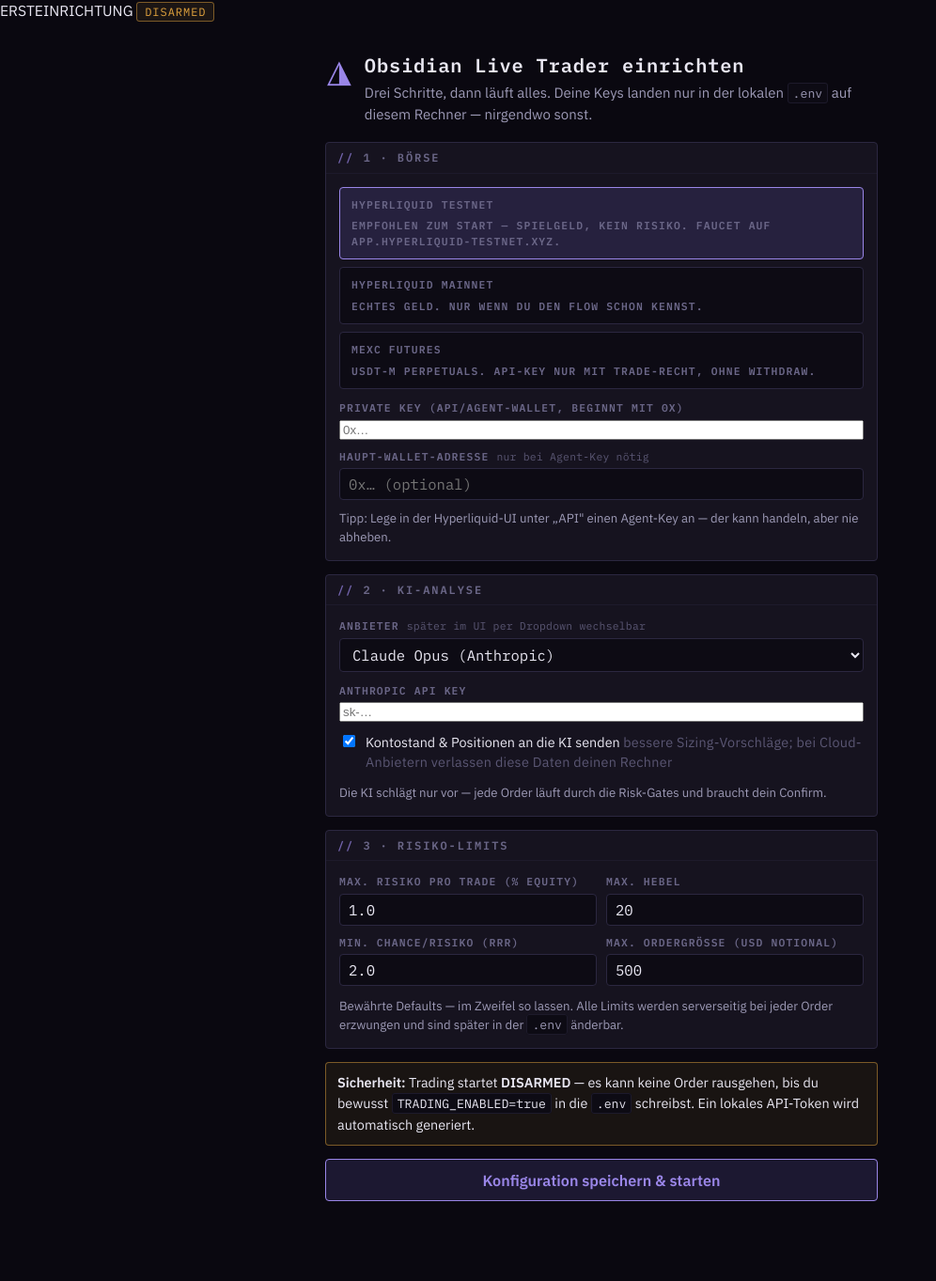
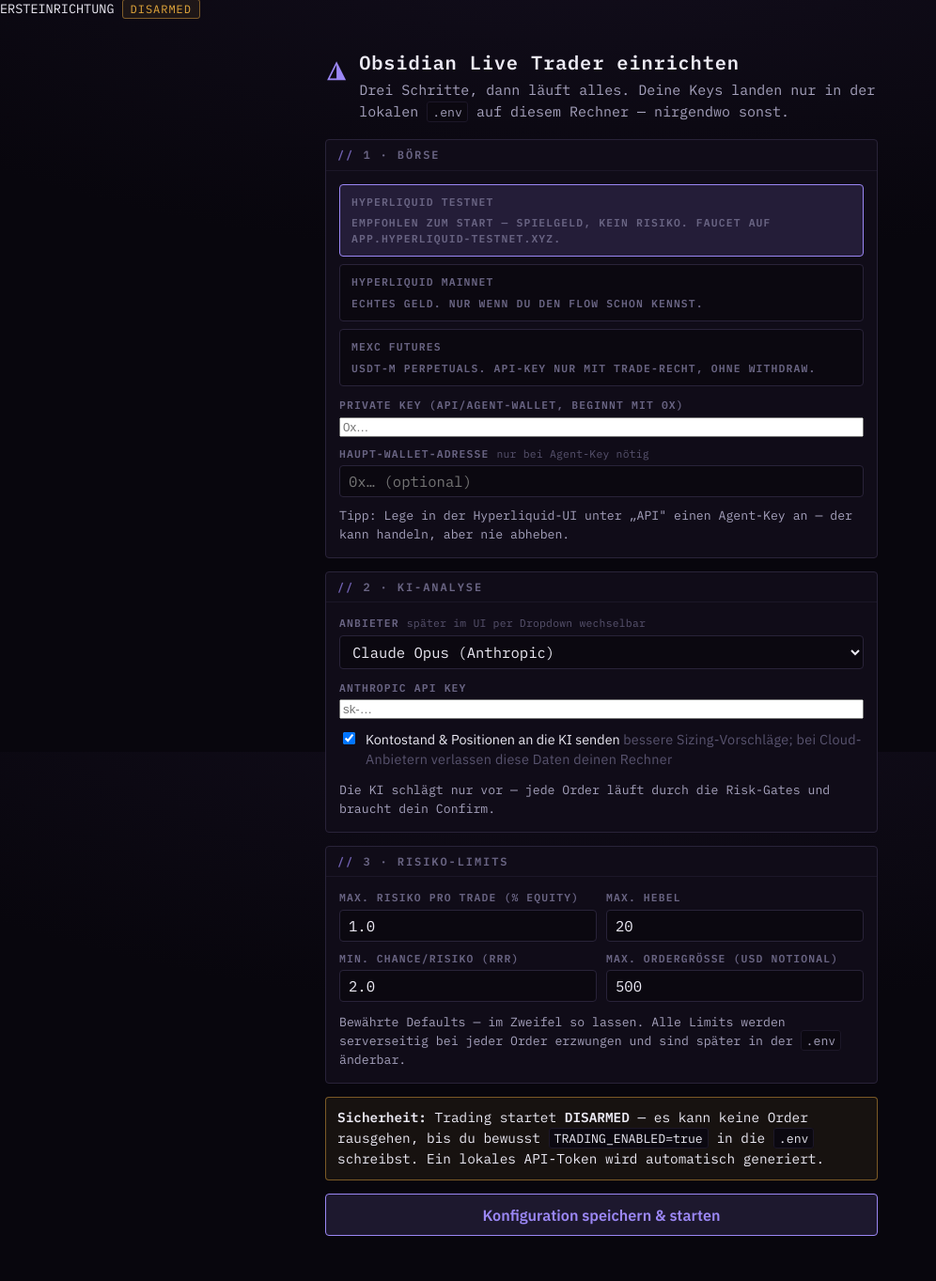
Before and after one commit to Chap0815/ObsidianLiveTrader, a FastAPI app: page /setup in a window 1280 px wide; the page is wider, and only the part inside the window is pictured. Shown: that part at 94% size, without its empty margins (0-996 px from the left). Before the commit the page ends 1278 px from the top of that part, so only its background shows below. Run offline with FastAPI, Linux system fonts and the light colour scheme.

Commit message:
design(ui): obsidian remake — token system, mono type, sans analyst voice
Re-authors the design system on the existing token layer: refined obsidian
palette (deeper elevation, reserved semantic colour), all-mono instrument type
(numbers ARE the typography), with the KI-Analyse prose held in humanist sans
as the one non-mono voice. Foundation for the instrument-rail signature.

```diff
--- a/app/static/app.css
+++ b/app/static/app.css
@@ -6,33 +6,35 @@
    ============================================================ */
 
 :root {
-  /* Obsidian — logo-true: deep purple-black volcanic glass, indigo-violet
-     signature accent (the arrowhead). Green/red stay semantic for P&L. */
-  --bg: #0a0810;
-  --bg-panel: #16131f;
-  --bg-elevated: #201c2b;
-  --bg-inset: #0d0b14;
-  --border: #2b2740;
-  --hairline: #1d1a2b;
-  --text: #e9e7f2;
-  --muted: #9d9ab6;
-  --faint: #6b6788;
-
-  --accent: #9a86e8;          /* indigo-violet signature (arrowhead) */
-  --accent-dim: rgba(122, 108, 224, 0.16);
-  --violet: #b07ae0;          /* secondary neon, sparing */
-
-  --long: #4fbe8e;
-  --long-dim: rgba(79, 190, 142, 0.14);
-  --short: #e35349;
-  --short-dim: rgba(227, 83, 73, 0.14);
+  /* Obsidian Remake — refined volcanic glass. Monochrome base; colour = meaning.
+     Deeper elevation steps, indigo-violet arrowhead as the ONLY interactive
+     accent, green/red/amber reserved strictly for P&L / direction / warning. */
+  --bg: #08060d;              /* void — page ground */
+  --bg-panel: #100c18;        /* panels */
+  --bg-elevated: #191320;     /* inputs / raised */
+  --bg-inset: #0b0810;        /* wells / chart / segments */
+  --border: #292339;          /* panel edges */
+  --hairline: #1c1728;        /* subtle dividers */
+  --text: #eceaf4;
+  --muted: #a5a1bc;
+  --faint: #6a6584;
+
+  --accent: #9b87f5;          /* indigo-violet signature (arrowhead) */
+  --accent-dim: rgba(155, 135, 245, 0.14);
+  --accent-line: rgba(155, 135, 245, 0.42);
+  --violet: #b79cff;          /* secondary neon, sparing */
+
+  --long: #46c08a;
+  --long-dim: rgba(70, 192, 138, 0.13);
+  --short: #e6584e;
+  --short-dim: rgba(230, 88, 78, 0.13);
 
   /* legacy aliases still referenced from JS-injected inline styles */
-  --green: #4fbe8e;
-  --red: #e35349;
-
-  --live: #c0392b;            /* armed banner */
-  --warn: #e0a23d;
+  --green: #46c08a;
+  --red: #e6584e;
+
+  --live: #e0a23d;            /* armed / live-money attention (amber, serious) */
+  --warn: #e5a93c;
 
   --radius: 4px;
   --sans: "IBM Plex Sans", "Segoe UI", system-ui, sans-serif;
@@ -50,11 +52,18 @@ body {
   margin: 0;
   padding: 0;
   min-height: 100%;
-  background: var(--bg);
+  /* subtle top vignette gives the obsidian ground depth without decoration */
+  background:
+    radial-gradient(130% 80% at 50% -12%, #130e1d 0%, var(--bg) 58%) fixed;
   color: var(--text);
-  font-family: var(--sans);
-  font-size: 15.6px;
+  /* Remake: the instrument speaks mono — the numbers ARE the typography.
+     Hierarchy comes from weight/size/tracking, not from switching families.
+     The one exception (humanist sans) is the KI-Analyse prose. */
+  font-family: var(--mono);
+  font-size: 13.5px;
   line-height: 1.45;
+  font-variant-numeric: tabular-nums;
+  -webkit-font-smoothing: antialiased;
 }
 
 .hidden {
@@ -923,7 +932,10 @@ select:focus {
 .placeholder {
   padding: 14px 12px;
   color: var(--muted);
-  font-size: 15px;
+  font-family: var(--sans);
+  font-size: 13px;
+  line-height: 1.6;
+  max-width: 62ch;
 }
 
 /* ── Statbar: instrument tiles under the chart ──────────── */
@@ -1810,10 +1822,14 @@ select:focus {
 }
 
 .an-reason {
-  font-size: 15.6px;
-  line-height: 1.65;
-  color: var(--text);
+  /* The analyst's voice speaks humanist sans — the one non-mono text in the
+     instrument, held near 62ch so it reads like prose, not a data field. */
+  font-family: var(--sans);
+  font-size: 13.5px;
+  line-height: 1.62;
+  color: #cfc9e0;
   margin-bottom: 12px;
+  max-width: 62ch;
   white-space: pre-wrap;
 }
 
@@ -1821,7 +1837,9 @@ select:focus {
   display: flex;
   flex-direction: column;
   gap: 4px;
-  font-size: 14.4px;
+  font-family: var(--sans);
+  font-size: 12.8px;
+  line-height: 1.55;
   color: var(--muted);
   padding: 9px 11px;
   background: var(--bg-inset);
```
